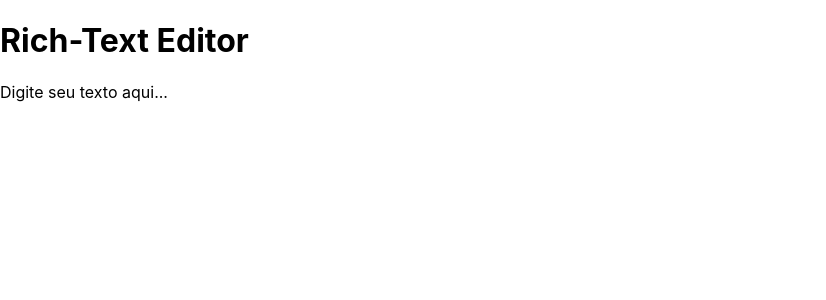
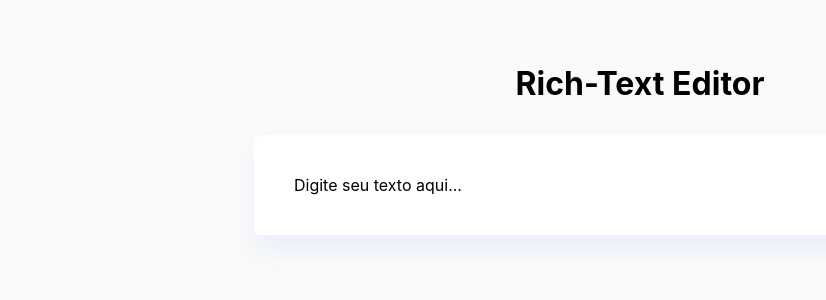
Before and after one commit to RafaelC77/rich-text-editor, a React (Create React App) app: page / in a window 1280 px wide. Shown: the top 300 px of the page, without its empty margins (0-826 px from the left). Built offline with nearby package versions, Linux system fonts and the light colour scheme.

Commit message:
feat: add style to page title and main content

```diff
--- a/src/App.tsx
+++ b/src/App.tsx
@@ -14,9 +14,11 @@ export function App() {
     <div className="container">
       <h1>Rich-Text Editor</h1>
 
-      <Slate editor={editor} value={initialValue}>
-        <Editable />
-      </Slate>
+      <main>
+        <Slate editor={editor} value={initialValue}>
+          <Editable />
+        </Slate>
+      </main>
     </div>
   );
 }
--- a/src/index.css
+++ b/src/index.css
@@ -1,10 +1,14 @@
-body {
+* {
   margin: 0;
   padding: 0;
   box-sizing: border-box;
+}
+
+body {
   font-family: -apple-system, BlinkMacSystemFont, "Segoe UI", "Roboto", "Oxygen",
     "Ubuntu", "Cantarell", "Fira Sans", "Droid Sans", "Helvetica Neue",
     sans-serif;
+  background-color: #fafafa;
   -webkit-font-smoothing: antialiased;
   -moz-osx-font-smoothing: grayscale;
 }
@@ -13,3 +17,24 @@ code {
   font-family: source-code-pro, Menlo, Monaco, Consolas, "Courier New",
     monospace;
 }
+
+.container {
+  max-width: 48.25rem;
+  margin: 4rem auto;
+
+  display: flex;
+  flex-direction: column;
+  align-items: center;
+}
+
+h1 {
+  margin-bottom: 2rem;
+}
+
+main {
+  background-color: #ffffff;
+  width: 100%;
+  padding: 2.5rem;
+  border-radius: 6px;
+  box-shadow: rgba(118, 143, 255, 0.1) 0 1rem 1.5rem 0;
+}
```
